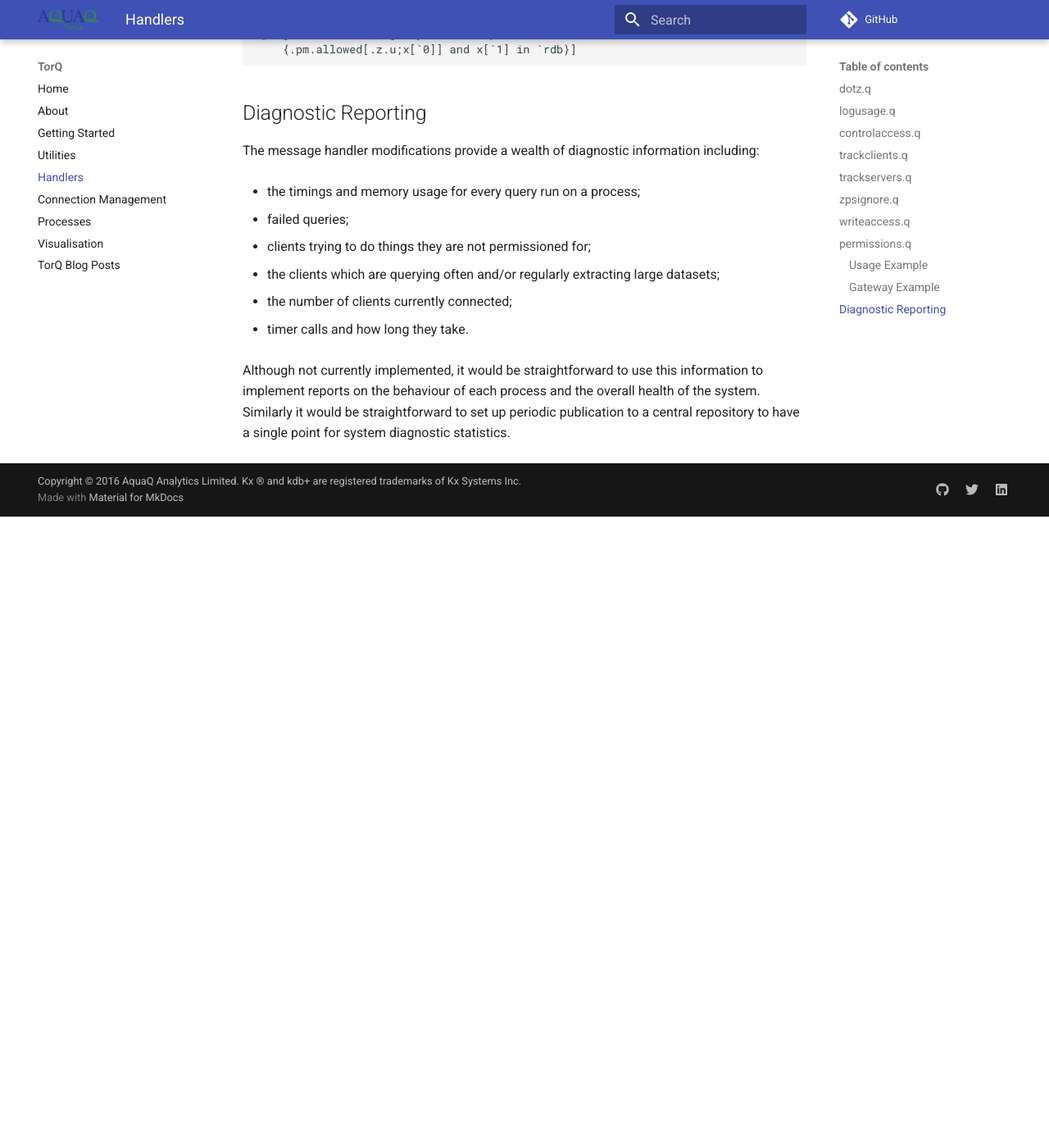
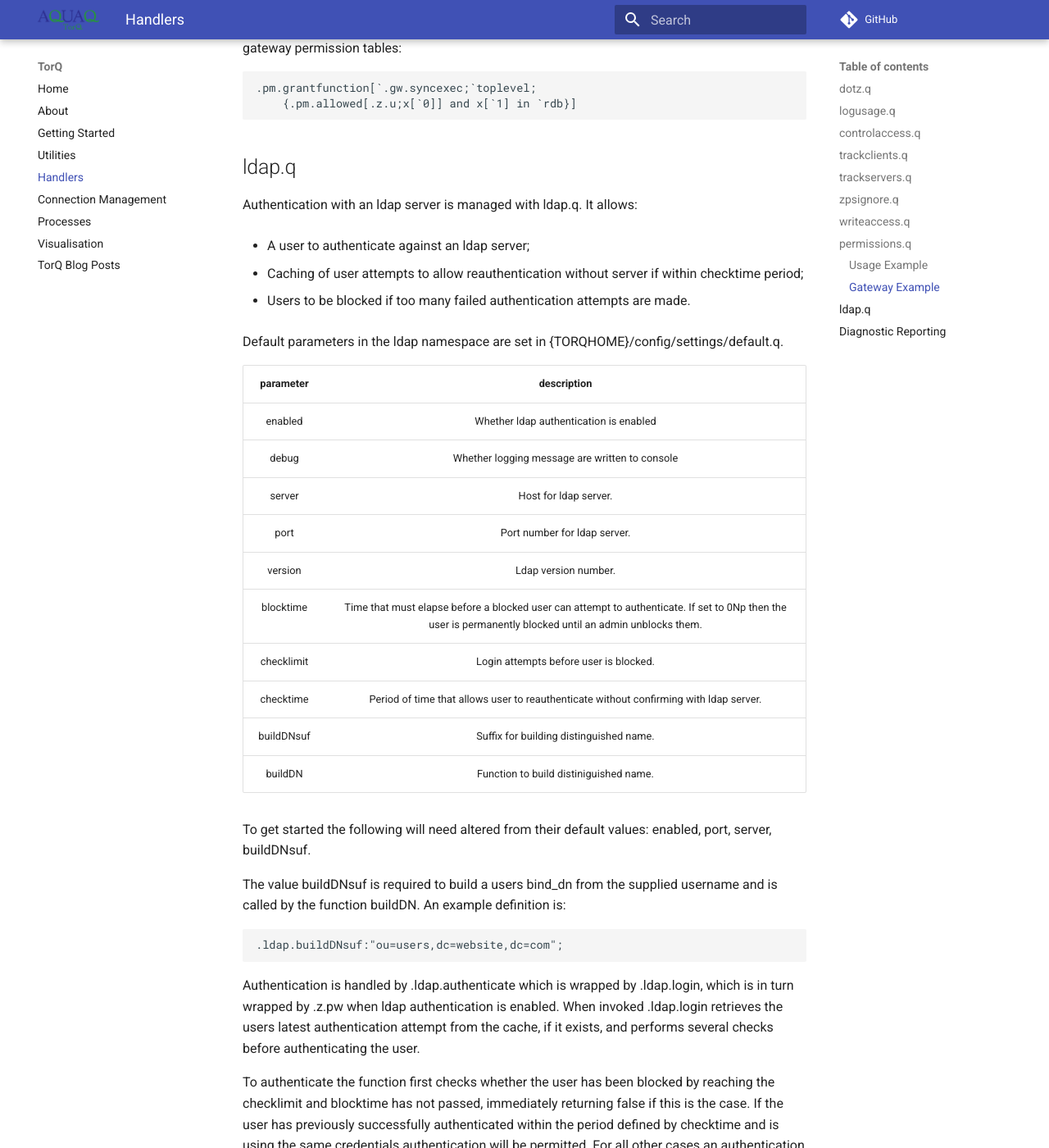
Before and after one commit to DataIntellectTech/TorQ, an MkDocs documentation site: the page built from docs/handlers.md, in a window 1280 px wide and 1400 px high, scrolled down 9568 px. Shown: the whole window at 82% size. Built offline with MkDocs 1.6.1 and Material for MkDocs 9.7.7, drawn with Linux system fonts in a browser that asks for light colours; comment, search, counter and statistics services are not loaded; old or Windows-style settings are respelled for this version of MkDocs; before the commit the page ends 10198 px from its top, so only the background shows below that; some of the changed text lies outside the part shown.

```diff
--- a/docs/handlers.md
+++ b/docs/handlers.md
@@ -28,7 +28,7 @@ off by setting .proc.loadhandlers to 0b in the configuration file.
 | trackservers.q  |  .servers  |  Y   | Discover and track server processes including name, type and attribute information. This also contains the core of the code which can be used in conjunction with the discovery service. |                pc, timer                 |
 |   zpsignore.q   | .zpsignore |  N   | Override async message handler based on certain message patterns |                    ps                    |
 |  writeaccess.q  | .readonly  |  N   | Restrict client write access to prevent any modification to data in place. Also disables all HTTP access. |            pg, ps, ws, ph, pp            |
-
+|     ldap.q      |   .ldap    |  N   | Restrict client access to process using ldap authentication. | pw |
 
 
 Each customization can be turned on or off individually from the
@@ -433,6 +433,54 @@ current user as listed on the gateway permission tables:
         {.pm.allowed[.z.u;x[`0]] and x[`1] in `rdb}]
 
 
+<a name="ldap"></a>
+
+ldap.q
+------
+
+Authentication with an ldap server is managed with ldap.q. It allows:
+
+- A user to authenticate against an ldap server;
+
+- Caching of user attempts to allow reauthentication without server if within checktime period;
+
+- Users to be blocked if too many failed authentication attempts are made.
+
+Default parameters in the ldap namespace are set in {TORQHOME}/config/settings/default.q.
+
+|      parameter     |     description     |
+| :----------------: | :-----------------: |
+|      enabled       |  Whether ldap authentication is enabled  |
+|       debug        |  Whether logging message are written to console  |
+|       server       |  Host for ldap server.   |
+|        port        |  Port number for ldap server.  |
+|      version       |  Ldap version number.    |
+|     blocktime      |  Time that must elapse before a blocked user can attempt to authenticate. If set to 0Np then the user is permanently blocked until an admin unblocks them. |
+|     checklimit     |  Login attempts before user is blocked.  |
+|     checktime      |  Period of time that allows user to reauthenticate without confirming with ldap server. |
+|     buildDNsuf     |  Suffix for building distinguished name. |
+|      buildDN       |  Function to build distiniguished name.  |
+
+To get started the following will need altered from their default values: enabled, port, server, buildDNsuf.
+
+The value buildDNsuf is required to build a users bind_dn from the supplied username and is called by the function buildDN. An example definition is:
+
+    .ldap.buildDNsuf:"ou=users,dc=website,dc=com";
+
+Authentication is handled by .ldap.authenticate which is wrapped by .ldap.login, which is in turn wrapped by .z.pw when ldap authentication is enabled. When invoked .ldap.login retrieves the users latest authentication attempt from the cache, if it exists, and performs several checks before authenticating the user.
+
+To authenticate the function first checks whether the user has been blocked by reaching the checklimit and blocktime has not passed, immediately returning false if this is the case. If the user has previously successfully authenticated within the period defined by checktime and is using the same credentials authentication will be permitted. For all other cases an authentication attempt will be made against the ldap server.
+
+Example authentication attempt:
+
+    .ldap.login[`user;pass]
+    0b
+
+To manually unblock a user the function .ldap.unblock must be passed their userame as a symbol. The function checks the cache to see whether a user is blocked and will reset the blocked status if necessary. An example usage of this function is:
+
+    .ldap.unblock[`user]
+
+
 <a name="dia"></a>
 
 Diagnostic Reporting
```
Also changed, not shown: docs/blog.md (+20 -4 lines), docs/index.md (+2 -0 lines), docs/utilities.md (+2 -0 lines).
